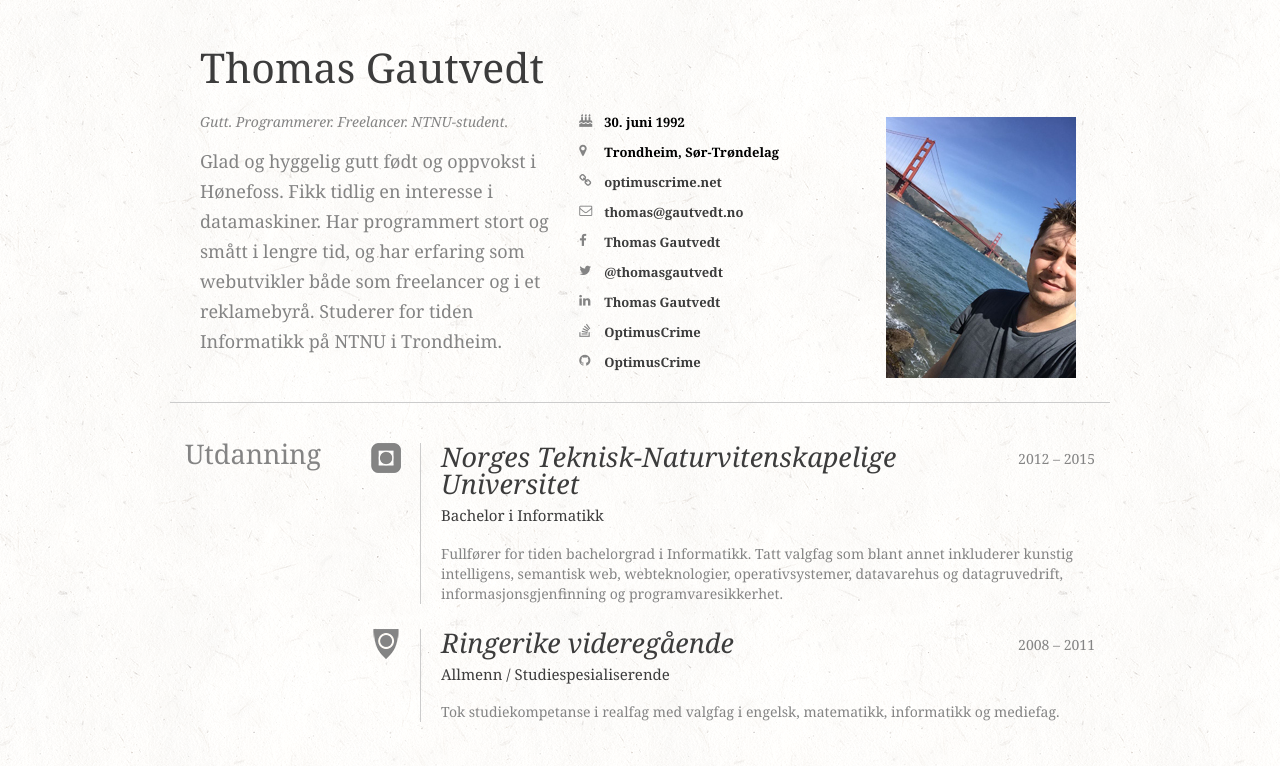
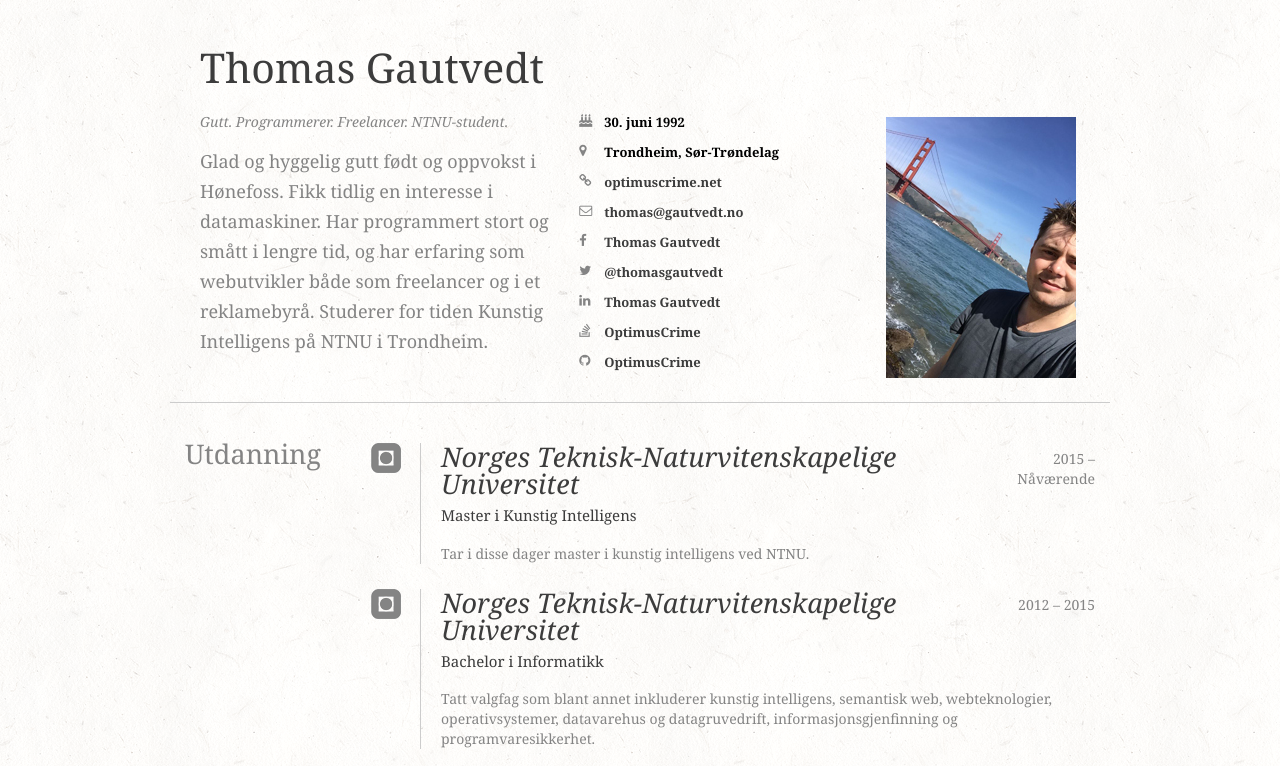
Before and after one commit to OptimusCrime/optimuscrime-cv, a plain HTML site: page index.html in a window 1280 px wide. Shown: the top 766 px of the page. Drawn offline with nearby package versions, Linux system fonts and the light colour scheme.

Commit message:
Added block about master

```diff
--- a/index.html
+++ b/index.html
@@ -21,7 +21,7 @@
             <div class="col-xs-12 col-md-5">
                 <h1>Thomas Gautvedt</h1>
                 <h2>Gutt. Programmerer. Freelancer. NTNU-student.</h2>
-                <p>Glad og hyggelig gutt født og oppvokst i Hønefoss. Fikk tidlig en interesse i datamaskiner. Har programmert stort og smått i lengre tid, og har erfaring som webutvikler både som freelancer og i et reklamebyrå. Studerer for tiden Informatikk på NTNU i Trondheim.</p>
+                <p>Glad og hyggelig gutt født og oppvokst i Hønefoss. Fikk tidlig en interesse i datamaskiner. Har programmert stort og smått i lengre tid, og har erfaring som webutvikler både som freelancer og i et reklamebyrå. Studerer for tiden Kunstig Intelligens på NTNU i Trondheim.</p>
             </div>
             <div class="col-xs-12 col-sm-4 col-md-3 pull-right" id="picture">
                 <img src="assets/images/me.jpg" alt="Thomas Gautvedt" />
@@ -91,10 +91,18 @@
         <div class="col-xs-12 col-md-9">
             <div class="item">
                 <h3 class="icon-ntnu"><a href="https://ntnu.no" target="_blank">Norges Teknisk-Naturvitenskapelige Universitet</a></h3>
+                <h4>Master i Kunstig Intelligens</h4>
+                <div class="date">2015 &ndash; Nåværende</div>
+                <div class="description">
+                    <p>Tar i disse dager master i kunstig intelligens ved NTNU.</p>
+                </div>
+            </div>
+            <div class="item">
+                <h3 class="icon-ntnu"><a href="https://ntnu.no" target="_blank">Norges Teknisk-Naturvitenskapelige Universitet</a></h3>
                 <h4>Bachelor i Informatikk</h4>
                 <div class="date">2012 &ndash; 2015</div>
                 <div class="description">
-                    <p>Fullfører for tiden bachelorgrad i Informatikk. Tatt valgfag som blant annet inkluderer kunstig intelligens, semantisk web, webteknologier, operativsystemer, datavarehus og datagruvedrift, informasjonsgjenfinning og programvaresikkerhet.</p>
+                    <p>Tatt valgfag som blant annet inkluderer kunstig intelligens, semantisk web, webteknologier, operativsystemer, datavarehus og datagruvedrift, informasjonsgjenfinning og programvaresikkerhet.</p>
                 </div>
             </div>
             <div class="item">
```
